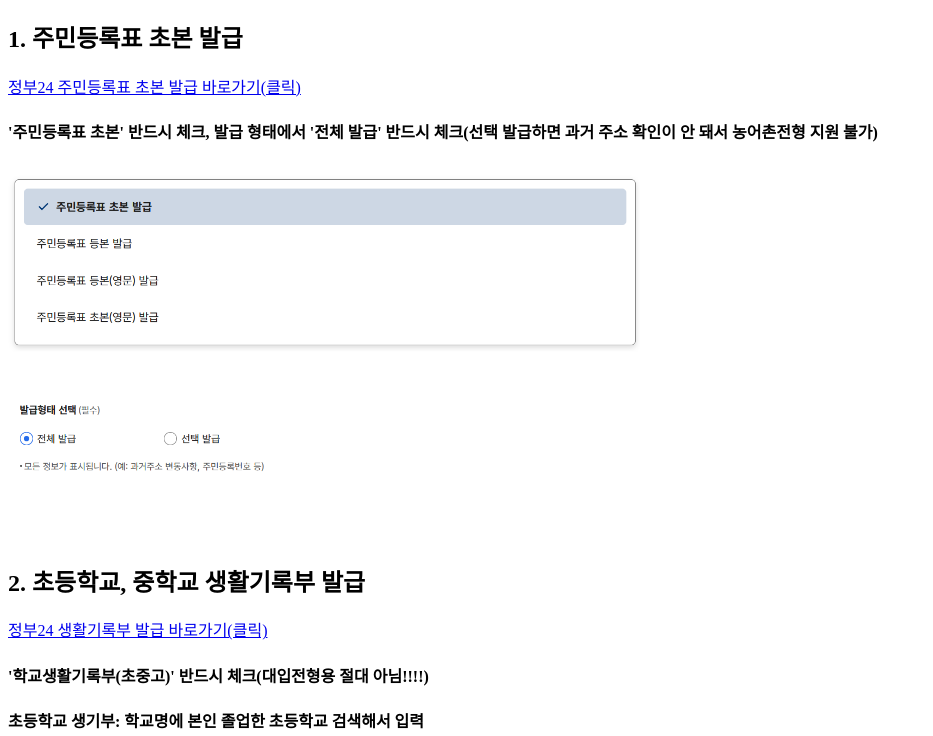
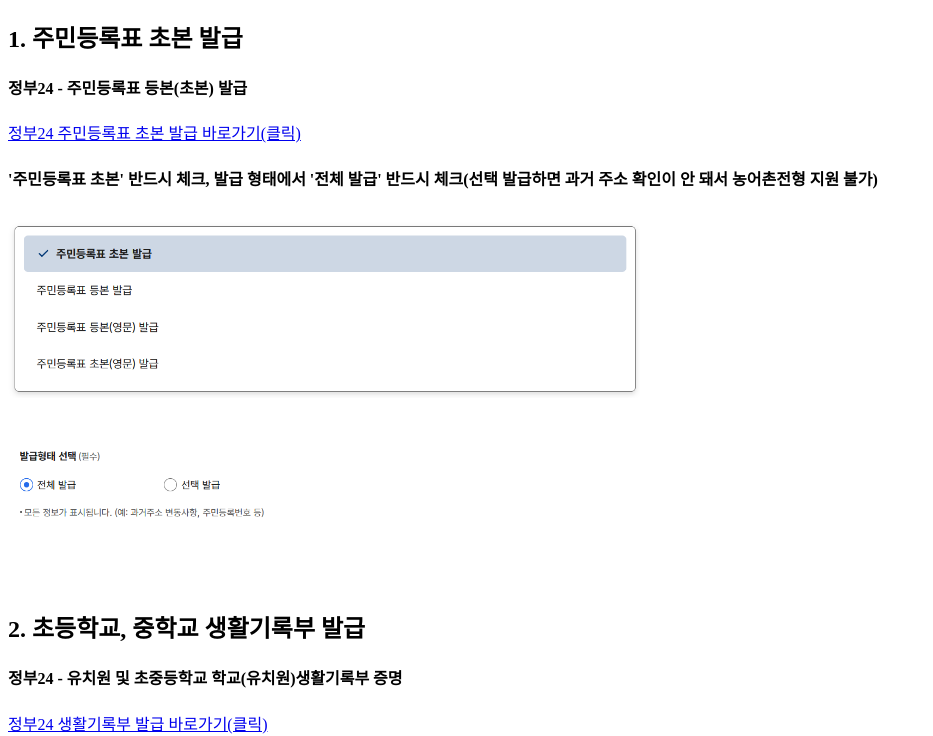
Before and after one commit to heechun24/you-can-enter-university, a plain HTML site: page index.html in a window 1280 px wide. Shown: the part 70-806 px from the top of the page, without its empty margins (0-933 px from the left). Drawn offline with Linux system fonts and the light colour scheme.

Commit message:
Update index.html

```diff
--- a/index.html
+++ b/index.html
@@ -10,6 +10,7 @@
 	<div/>
 	<div>
 		<h2>1. 주민등록표 초본 발급</h2>
+		<h4>정부24 - 주민등록표 등본(초본) 발급</h4>
 		<a href="https://www.gov.kr/mw/AA020InfoCappView.do?CappBizCD=13100000015&HighCtgCD=A01010001&tp_seq=01&Mcode=10200">정부24 주민등록표 초본 발급 바로가기(클릭)</a>
 		<h4>'주민등록표 초본' 반드시 체크, 발급 형태에서 '전체 발급' 반드시 체크(선택 발급하면 과거 주소 확인이 안 돼서 농어촌전형 지원 불가)</h4>
 	</div>
@@ -19,6 +20,7 @@
 	<br/><br/><br/>
 	<div>
 		<h2>2. 초등학교, 중학교 생활기록부 발급</h2>
+		<h4>정부24 - 유치원 및 초중등학교 학교(유치원)생활기록부 증명</h4>
 		<a href="https://www.gov.kr/mw/AA020InfoCappView.do?CappBizCD=13410000019&tp_seq=01">정부24 생활기록부 발급 바로가기(클릭)</a>
 		<h4>'학교생활기록부(초중고)' 반드시 체크(대입전형용 절대 아님!!!!)</h4>
 		<h4>초등학교 생기부: 학교명에 본인 졸업한 초등학교 검색해서 입력</h4>
```
